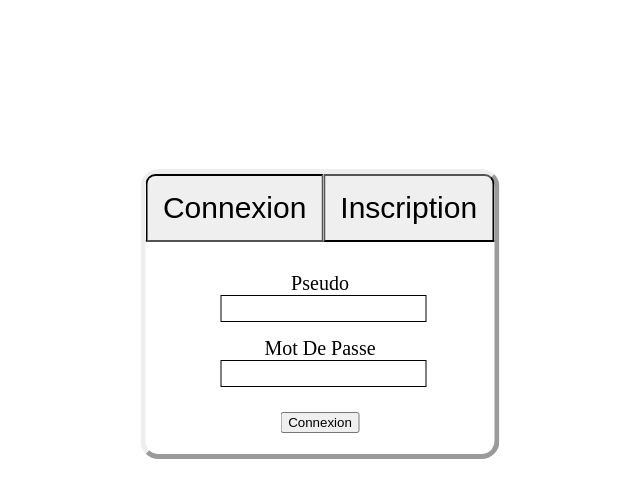
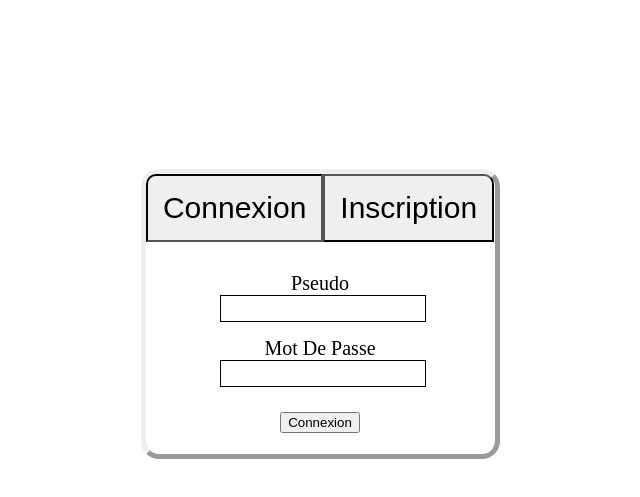
Before and after one commit to Doritanh/EndlessKingdom, a website: page client/identification/index.html in a window 1280 px wide. Shown: the part 61-558 px from the top of the page, without its empty margins (320-960 px from the left). Drawn offline with Linux system fonts and the light colour scheme; files that its build step writes are made by us from their sources; files whose address does not match are found by name.

Commit message:
Supprimer absolute

```diff
--- a/client/identification/css/default.css
+++ b/client/identification/css/default.css
@@ -1,45 +1,40 @@
-body {
+html, body {
     margin: 0;
+    display: flex;
+    flex-direction: row;
+    justify-content: center;
 }
-
 #centre {
     text-align: center;
-    position: relative;
+    display: flex;
+    flex-direction: column;
+    justify-content: center;
 }
-
 #fenetre {
     border: solid 1px black;
-    position: absolute;
-    left: 50%;
     margin-top: 150px;
-    transform: translate(-50%);
     border: outset 5px;
     border-radius: 18px;
     height: 280px;
     transition: 0.4s;
     min-width: 349px;
 }
-
 /* BOUTONS */
 .chMenu {
     font-size: 30px;
     margin: 0px;
     padding: 15px;
 }
-
 #btn_connexion {
     border-radius: 10px 0px 0px 0px;
     border-style: inset;
 }
-
 #btn_inscription {
     border-radius:0px 10px 0px 0px;
 }
-
 .btn_validation {
     margin-top: 10px;
 }
-
 /* FORMULAIRES */
 #inscription {
     display: none;
```
